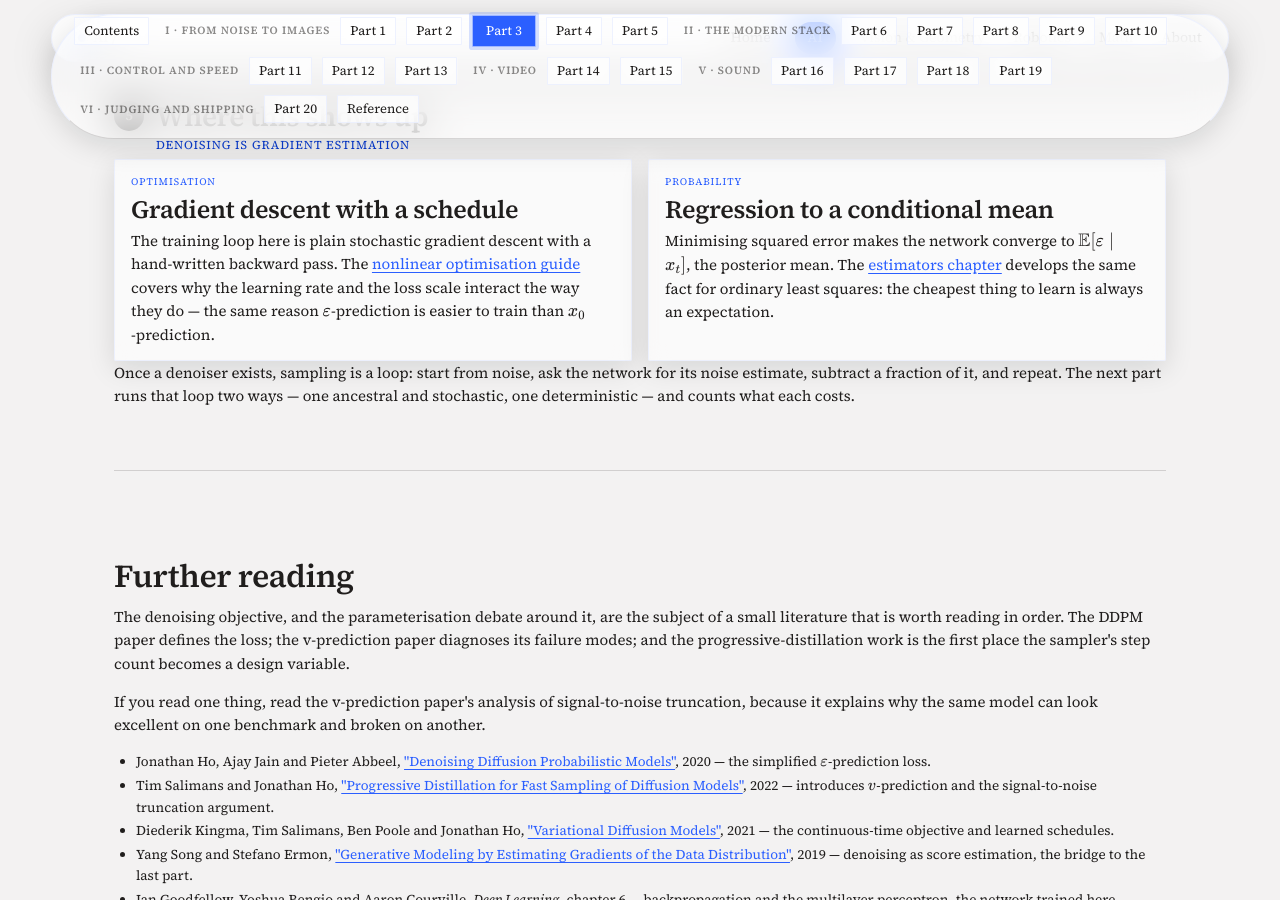
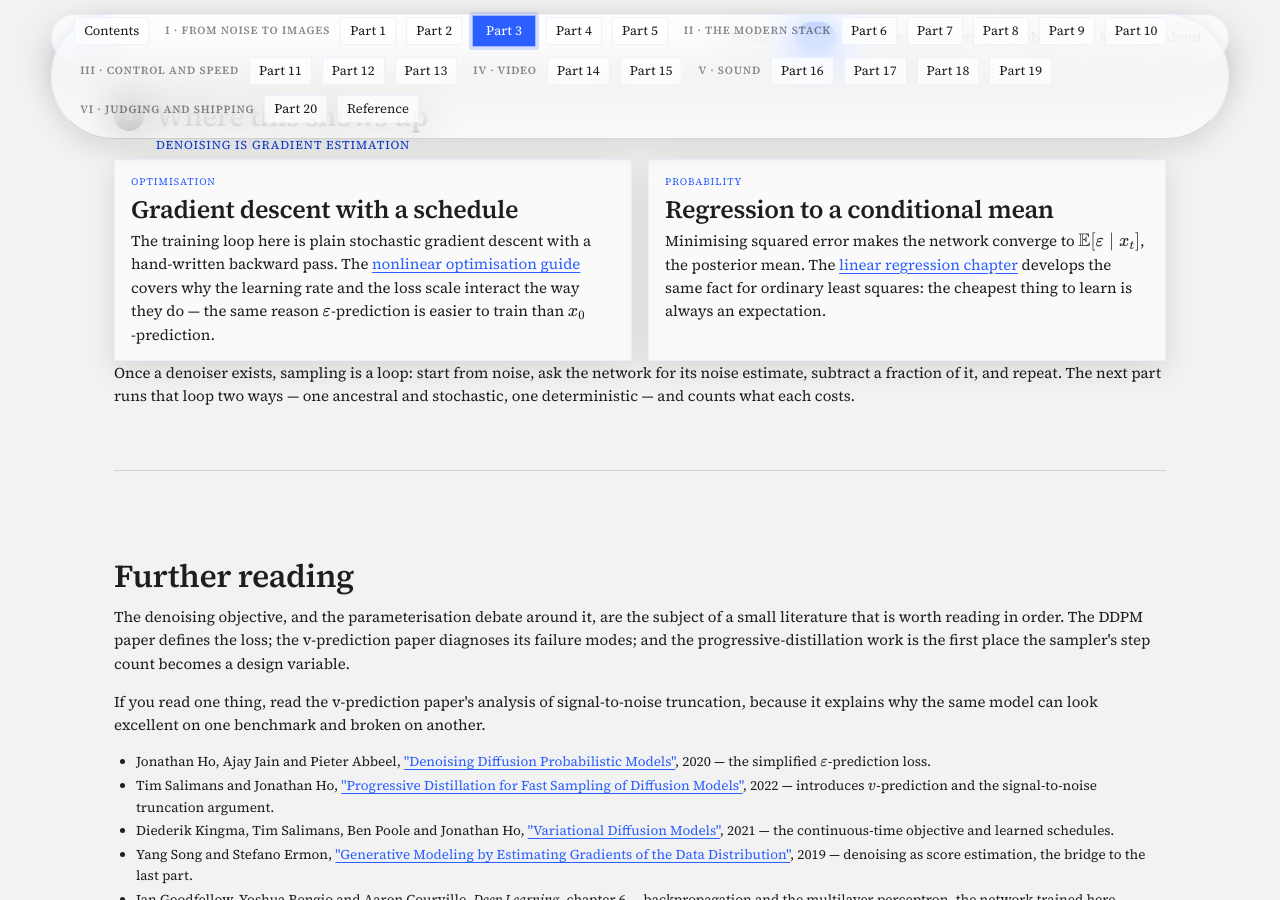
Before and after one commit to DenimPatel/AI, a Jekyll site: the page built from ai/generative-media/denoiser/index.html, in a window 1280 px wide and 900 px high, scrolled down 3612 px. Built offline with Jekyll 4.4.1, drawn with Linux system fonts in a browser that asks for light colours; a script that is not in the unit is left out.

Commit message:
Fix two broken internal links in the denoiser page
The nonlinear-optimization guide lives under /vision/, not /math/, and
statistics has no /estimators/ page — Part 10 (linear regression as
estimation) is the right target. Caught by htmlproofer.

Co-Authored-By: Claude Sonnet 5 <noreply@anthropic.com>
Claude-Session: https://claude.ai/code/session_013BzREdY5esASH9DJMpQEuE

```diff
--- a/ai/generative-media/denoiser/index.html
+++ b/ai/generative-media/denoiser/index.html
@@ -107,12 +107,12 @@ series: "generative_media"
       <div class="g-card reveal">
         <div class="card-kicker" style="font-size:10px;letter-spacing:0.1em;text-transform:uppercase;color:var(--color-accent);">Optimisation</div>
         <h3 style="margin:6px 0;">Gradient descent with a schedule</h3>
-        <p style="margin-bottom:0;">The training loop here is plain stochastic gradient descent with a hand-written backward pass. The <a href="{{ '/math/nonlinear-optimization/' | relative_url }}">nonlinear optimisation guide</a> covers why the learning rate and the loss scale interact the way they do &mdash; the same reason $\varepsilon$-prediction is easier to train than $x_0$-prediction.</p>
+        <p style="margin-bottom:0;">The training loop here is plain stochastic gradient descent with a hand-written backward pass. The <a href="{{ '/vision/nonlinear-optimization/' | relative_url }}">nonlinear optimisation guide</a> covers why the learning rate and the loss scale interact the way they do &mdash; the same reason $\varepsilon$-prediction is easier to train than $x_0$-prediction.</p>
       </div>
       <div class="g-card reveal">
         <div class="card-kicker" style="font-size:10px;letter-spacing:0.1em;text-transform:uppercase;color:var(--color-accent);">Probability</div>
         <h3 style="margin:6px 0;">Regression to a conditional mean</h3>
-        <p style="margin-bottom:0;">Minimising squared error makes the network converge to $\mathbb{E}[\varepsilon\mid x_t]$, the posterior mean. The <a href="{{ '/math/statistics/estimators/' | relative_url }}">estimators chapter</a> develops the same fact for ordinary least squares: the cheapest thing to learn is always an expectation.</p>
+        <p style="margin-bottom:0;">Minimising squared error makes the network converge to $\mathbb{E}[\varepsilon\mid x_t]$, the posterior mean. The <a href="{{ '/math/statistics/regression/' | relative_url }}">linear regression chapter</a> develops the same fact for ordinary least squares: the cheapest thing to learn is always an expectation.</p>
       </div>
     </div>
     <p>Once a denoiser exists, sampling is a loop: start from noise, ask the network for its noise estimate, subtract a fraction of it, and repeat. The next part runs that loop two ways &mdash; one ancestral and stochastic, one deterministic &mdash; and counts what each costs.</p>
```
